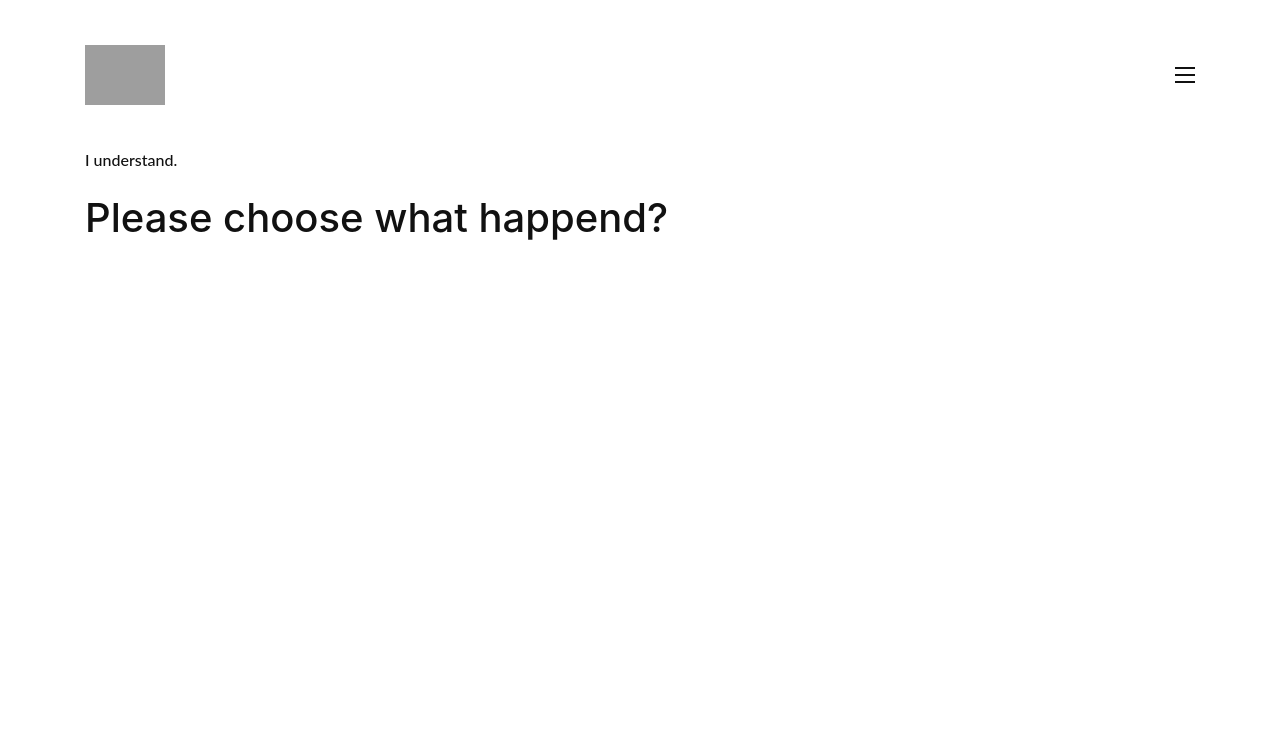
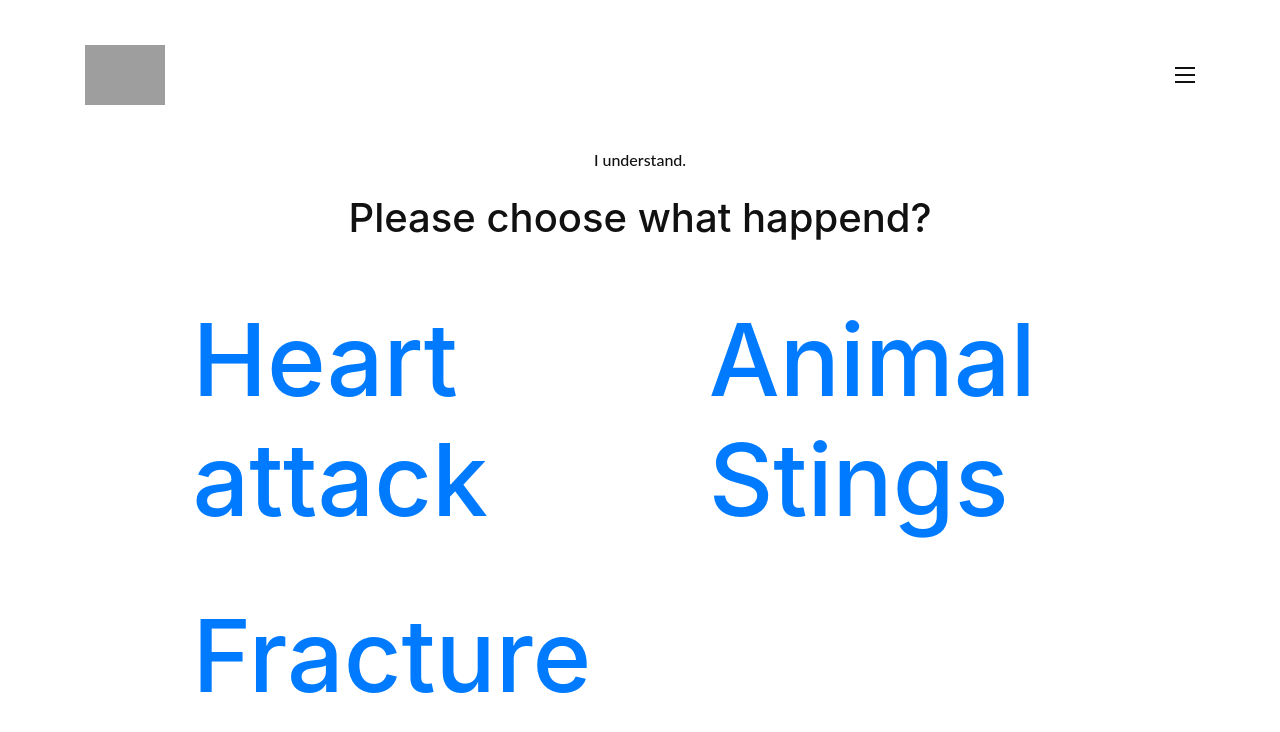
Before and after one commit to 3N-Company/DresdenHealth-Frontend, a React (Create React App) app: page /accident/other in a window 1280 px wide. Shown: the top 732 px of the page. Built offline with nearby package versions, Linux system fonts and the light colour scheme; grey boxes are pictures that could not be loaded.

Commit message:
Added subpages

```diff
--- a/src/components/content/accident/accident_me/accident_me.controller.js
+++ b/src/components/content/accident/accident_me/accident_me.controller.js
@@ -12,11 +12,11 @@ class AccidentMeController extends Component {
                 <LevelsView>
                     <LevelItemView
                         to={ROUTES.ACCIDENT.ME.LEVELS.URGENT}
-                        title={"level 0"}
+                        title={"I'm dying bro"}
                     />
                     <LevelItemView
                         to={ROUTES.ACCIDENT.ME.LEVELS.LIGHT}
-                        title={"level 1"}
+                        title={"That is okay"}
                     />
                 </LevelsView>
             </AccidentMeView>
--- a/src/components/content/accident/accident_me/views/accident_me.view.jsx
+++ b/src/components/content/accident/accident_me/views/accident_me.view.jsx
@@ -2,12 +2,22 @@ import React from 'react';
 
 const AccidentMeView = ({children}) => {
     return (
-        <div className="header_title">
-            <div className="container">
-                <div className="row">
-                    <div className="column col-7 offset-">
-                        <h6>Okay.</h6>
-                        <h1>How bad are you?</h1>
+        <div>
+            <div className="header_title">
+                <div className="container">
+                    <div className="row">
+                        <div className="column col-12 text_center">
+                            <h6>Okay.</h6>
+                            <h1>How bad are you?</h1>
+                        </div>
+                    </div>
+                </div>
+            </div>
+            <div className="about">
+                <div className="container">
+                    <div className="gap_150"/>
+                    <div className="row offset-1">
+                        {children}
                     </div>
                 </div>
             </div>
@@ -15,8 +25,6 @@ const AccidentMeView = ({children}) => {
     );
 };
 
-AccidentMeView.propTypes = {
-
-};
+AccidentMeView.propTypes = {};
 
 export default AccidentMeView;
--- a/src/components/content/accident/accident_me/views/level_item.view.jsx
+++ b/src/components/content/accident/accident_me/views/level_item.view.jsx
@@ -1,11 +1,12 @@
 import React from 'react';
 import PropTypes from 'prop-types';
 import {Link} from "react-router-dom";
+import {ROUTES} from "../../../../../constants/routes";
 
 const LevelItemView = props => {
     return (
-        <div>
-            <Link to={props.to}>{props.title}</Link>
+        <div className="column col-md-6 col-sm-12 mb-5">
+            <h1 className={"big"}><Link to={props.to}>{props.title}</Link><br/></h1>
         </div>
     );
 };
--- a/src/components/content/accident/accident_other/accident_other.controller.js
+++ b/src/components/content/accident/accident_other/accident_other.controller.js
@@ -1,13 +1,29 @@
 import React, {Component} from 'react';
 import PropTypes from 'prop-types';
 import AccidentOtherView from "./accident_other/accident_other.view";
+import LevelItemView from "../accident_me/views/level_item.view";
+import {ROUTES} from "../../../../constants/routes";
+import LevelsView from "../accident_me/views/levels.view";
 
 class AccidentOtherController extends Component {
     render() {
         return (
-            <div>
-                <AccidentOtherView/>
-            </div>
+            <AccidentOtherView>
+                <LevelsView>
+                    <LevelItemView
+                        to={ROUTES.ACCIDENT.ME.LEVELS.URGENT}
+                        title={"Heart attack"}
+                    />
+                    <LevelItemView
+                        to={ROUTES.ACCIDENT.ME.LEVELS.LIGHT}
+                        title={"Animal Stings"}
+                    />
+                    <LevelItemView
+                        to={ROUTES.ACCIDENT.ME.LEVELS.LIGHT}
+                        title={"Fracture"}
+                    />
+                </LevelsView>
+            </AccidentOtherView>
         );
     }
 }
--- a/src/components/content/accident/accident_other/accident_other/accident_other.view.jsx
+++ b/src/components/content/accident/accident_other/accident_other/accident_other.view.jsx
@@ -2,14 +2,24 @@ import React from 'react';
 import PropTypes from 'prop-types';
 import {Link} from "react-router-dom";
 
-const AccidentOtherView = props => {
+const AccidentOtherView = ({children}) => {
     return (
-        <div className="header_title">
-            <div className="container">
-                <div className="row">
-                    <div className="column col-7 offset-">
-                        <h6>I understand.</h6>
-                        <h1>Please choose what happend?</h1>
+        <div>
+            <div className="header_title">
+                <div className="container">
+                    <div className="row">
+                        <div className="column col-12 text_center">
+                            <h6>I understand.</h6>
+                            <h1>Please choose what happend?</h1>
+                        </div>
+                    </div>
+                </div>
+            </div>
+            <div className="about">
+                <div className="container">
+                    <div className="gap_50"/>
+                    <div className="row offset-1">
+                        {children}
                     </div>
                 </div>
             </div>
@@ -17,8 +27,6 @@ const AccidentOtherView = props => {
     );
 };
 
-AccidentOtherView.propTypes = {
-
-};
+AccidentOtherView.propTypes = {};
 
 export default AccidentOtherView;
```
